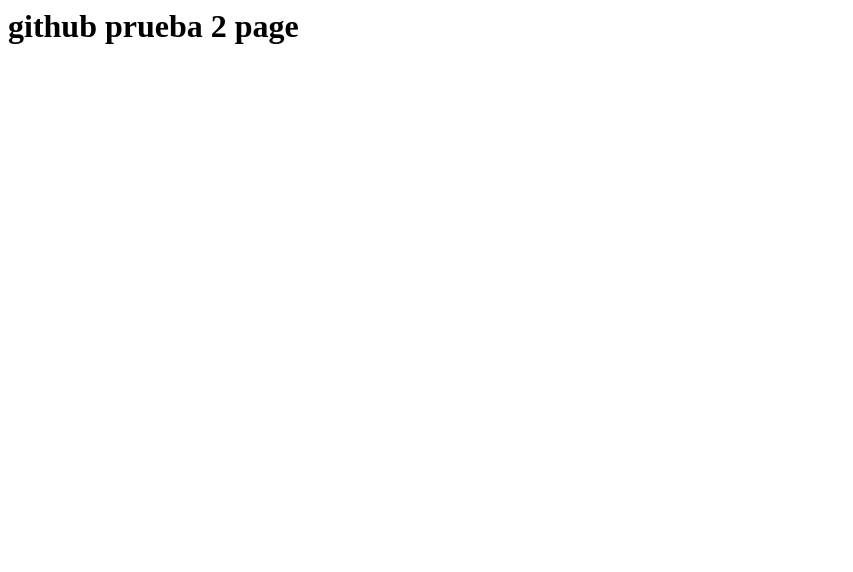
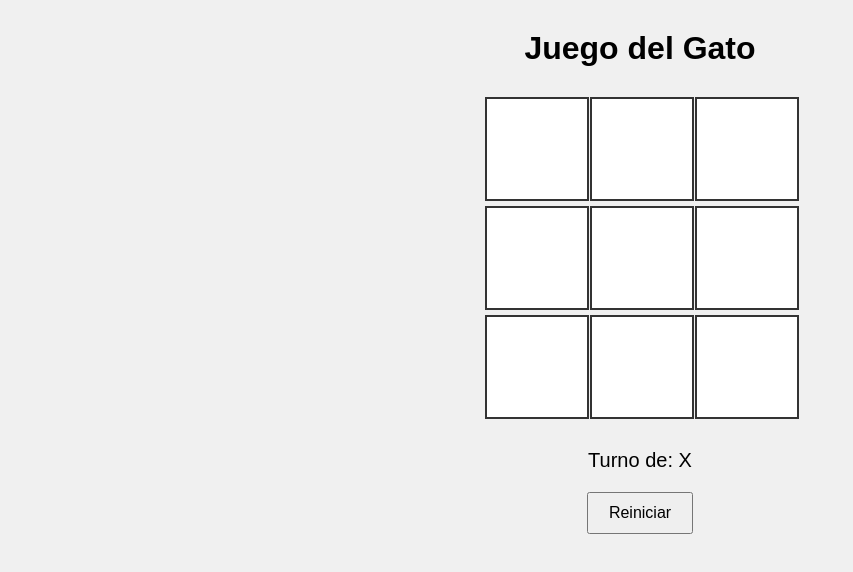
Before and after one commit to ingarmandogarcia/githubpage, a plain HTML site: page index.html in a window 1280 px wide. Shown: the whole page, without its empty margins (0-853 px from the left). Drawn offline with Linux system fonts and the light colour scheme.

Commit message:
Update index.html
juego el gato

```diff
--- a/index.html
+++ b/index.html
@@ -1 +1,119 @@
-<h1>github prueba 2 page </h1>
+<!DOCTYPE html>
+<html lang="es">
+<head>
+  <meta charset="UTF-8" />
+  <title>Juego del Gato</title>
+  <style>
+    body {
+      font-family: Arial, sans-serif;
+      text-align: center;
+      background: #f0f0f0;
+    }
+    h1 {
+      margin-top: 30px;
+    }
+    #tablero {
+      display: grid;
+      grid-template-columns: repeat(3, 100px);
+      grid-gap: 5px;
+      justify-content: center;
+      margin: 30px auto;
+    }
+    .celda {
+      width: 100px;
+      height: 100px;
+      background: white;
+      font-size: 60px;
+      display: flex;
+      align-items: center;
+      justify-content: center;
+      cursor: pointer;
+      border: 2px solid #333;
+    }
+    .celda:hover {
+      background: #ddd;
+    }
+    #mensaje {
+      font-size: 20px;
+      margin-top: 20px;
+    }
+    button {
+      margin-top: 20px;
+      padding: 10px 20px;
+      font-size: 16px;
+    }
+  </style>
+</head>
+<body>
+  <h1>Juego del Gato</h1>
+  <div id="tablero"></div>
+  <div id="mensaje">Turno de: X</div>
+  <button onclick="reiniciarJuego()">Reiniciar</button>
+
+  <script>
+    const tablero = document.getElementById("tablero");
+    const mensaje = document.getElementById("mensaje");
+    let turno = "X";
+    let celdas = [];
+    let juegoActivo = true;
+
+    function crearTablero() {
+      for (let i = 0; i < 9; i++) {
+        const celda = document.createElement("div");
+        celda.classList.add("celda");
+        celda.dataset.index = i;
+        celda.addEventListener("click", () => marcarCelda(i));
+        tablero.appendChild(celda);
+        celdas.push("");
+      }
+    }
+
+    function marcarCelda(i) {
+      if (!juegoActivo || celdas[i] !== "") return;
+
+      const celdaDOM = tablero.children[i];
+      celdas[i] = turno;
+      celdaDOM.textContent = turno;
+
+      if (verificarGanador()) {
+        mensaje.textContent = `¡Ganó ${turno}!`;
+        juegoActivo = false;
+        return;
+      }
+
+      if (celdas.every(c => c !== "")) {
+        mensaje.textContent = "¡Empate!";
+        juegoActivo = false;
+        return;
+      }
+
+      turno = turno === "X" ? "O" : "X";
+      mensaje.textContent = `Turno de: ${turno}`;
+    }
+
+    function verificarGanador() {
+      const combinaciones = [
+        [0, 1, 2], [3, 4, 5], [6, 7, 8], // Filas
+        [0, 3, 6], [1, 4, 7], [2, 5, 8], // Columnas
+        [0, 4, 8], [2, 4, 6]             // Diagonales
+      ];
+
+      return combinaciones.some(comb => {
+        const [a, b, c] = comb;
+        return celdas[a] && celdas[a] === celdas[b] && celdas[a] === celdas[c];
+      });
+    }
+
+    function reiniciarJuego() {
+      celdas = [];
+      tablero.innerHTML = "";
+      mensaje.textContent = "Turno de: X";
+      turno = "X";
+      juegoActivo = true;
+      crearTablero();
+    }
+
+    crearTablero();
+  </script>
+</body>
+</html>
```
